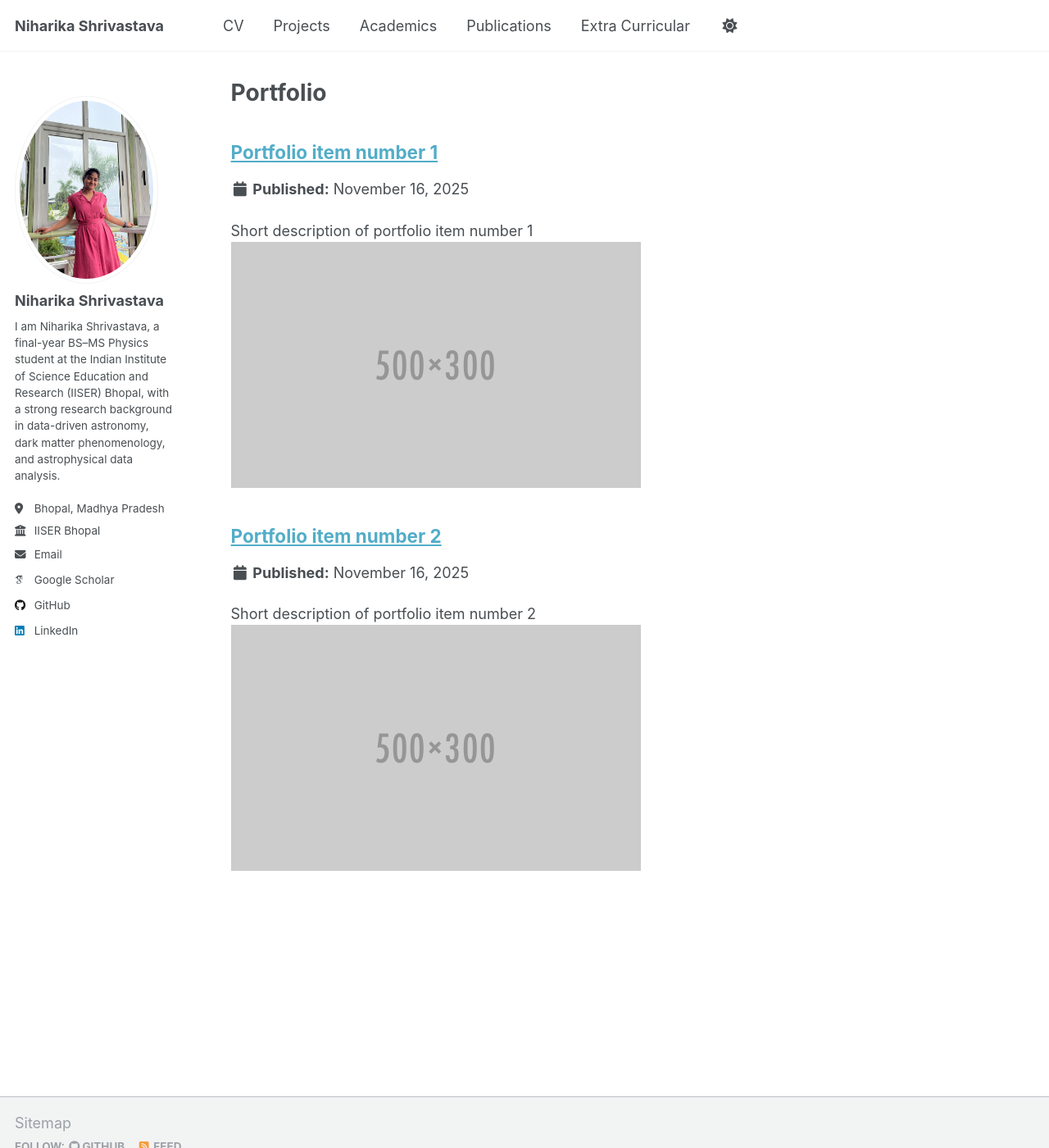
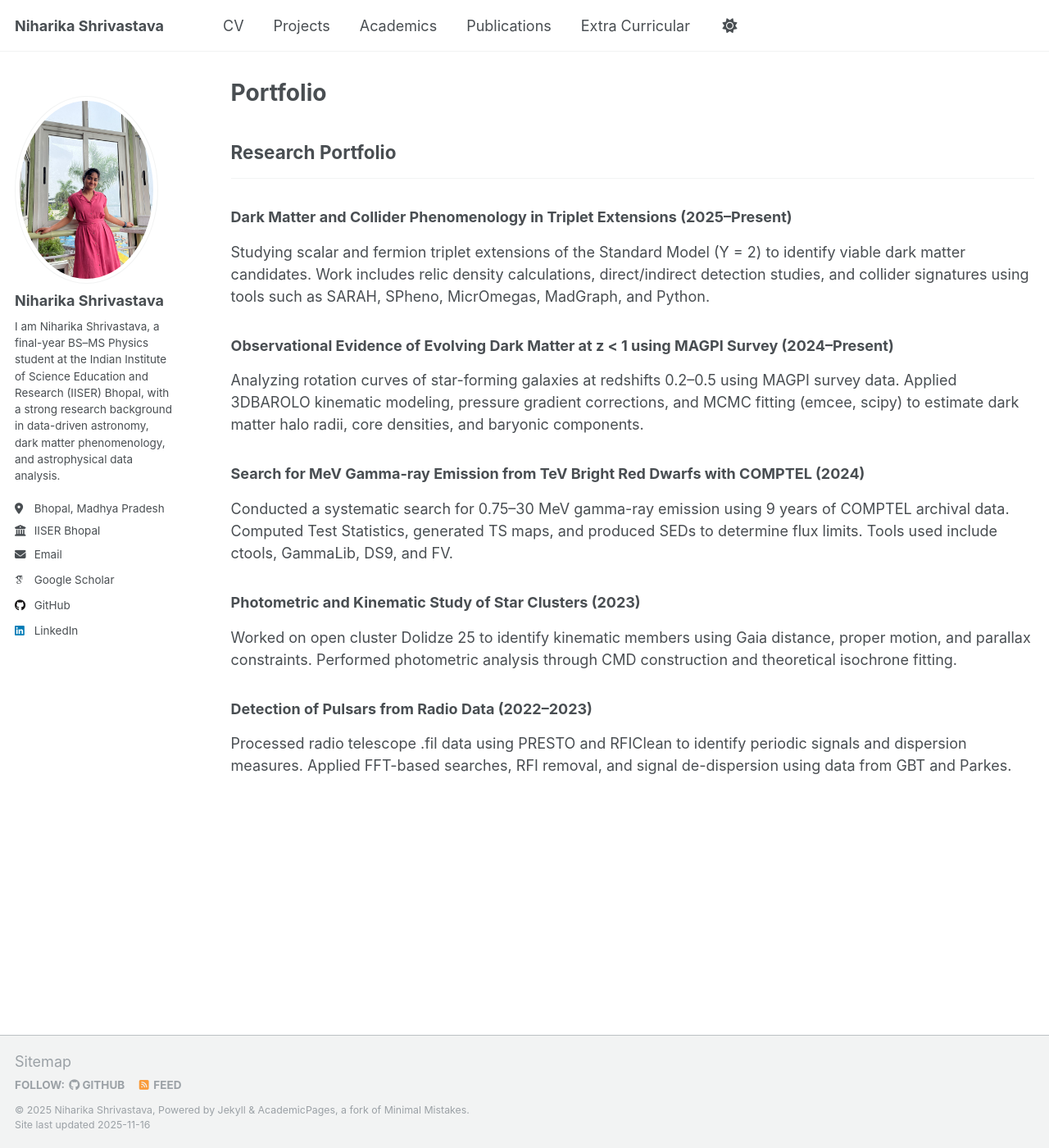
Before and after one commit to niharikashri22/niharikashri22.github.io, a Jekyll site: the page built from _pages/projects.html, in a window 1280 px wide and 1400 px high. Shown: the whole window at 82% size. Built offline with Jekyll 4.4.1, drawn with Linux system fonts in a browser that asks for light colours; some web fonts are replaced; a script that is not in the unit is left out.

Commit message:
Update research portfolio with new projects
Added multiple research projects to the portfolio section, detailing studies on dark matter, observational evidence, gamma-ray emissions, star clusters, and pulsar detection.

```diff
--- a/_pages/projects.html
+++ b/_pages/projects.html
@@ -7,7 +7,20 @@ author_profile: true
 
 {% include base_path %}
 
+<h2>Research Portfolio</h2>
+<hr/>
 
-{% for post in site.portfolio %}
-  {% include archive-single.html %}
-{% endfor %}
+<h3>Dark Matter and Collider Phenomenology in Triplet Extensions (2025–Present)</h3>
+<p>Studying scalar and fermion triplet extensions of the Standard Model (Y = 2) to identify viable dark matter candidates. Work includes relic density calculations, direct/indirect detection studies, and collider signatures using tools such as SARAH, SPheno, MicrOmegas, MadGraph, and Python.</p>
+
+<h3>Observational Evidence of Evolving Dark Matter at z &lt; 1 using MAGPI Survey (2024–Present)</h3>
+<p>Analyzing rotation curves of star-forming galaxies at redshifts 0.2–0.5 using MAGPI survey data. Applied 3DBAROLO kinematic modeling, pressure gradient corrections, and MCMC fitting (emcee, scipy) to estimate dark matter halo radii, core densities, and baryonic components.</p>
+
+<h3>Search for MeV Gamma-ray Emission from TeV Bright Red Dwarfs with COMPTEL (2024)</h3>
+<p>Conducted a systematic search for 0.75–30 MeV gamma-ray emission using 9 years of COMPTEL archival data. Computed Test Statistics, generated TS maps, and produced SEDs to determine flux limits. Tools used include ctools, GammaLib, DS9, and FV.</p>
+
+<h3>Photometric and Kinematic Study of Star Clusters (2023)</h3>
+<p>Worked on open cluster Dolidze 25 to identify kinematic members using Gaia distance, proper motion, and parallax constraints. Performed photometric analysis through CMD construction and theoretical isochrone fitting.</p>
+
+<h3>Detection of Pulsars from Radio Data (2022–2023)</h3>
+<p>Processed radio telescope .fil data using PRESTO and RFIClean to identify periodic signals and dispersion measures. Applied FFT-based searches, RFI removal, and signal de-dispersion using data from GBT and Parkes.</p>
```
